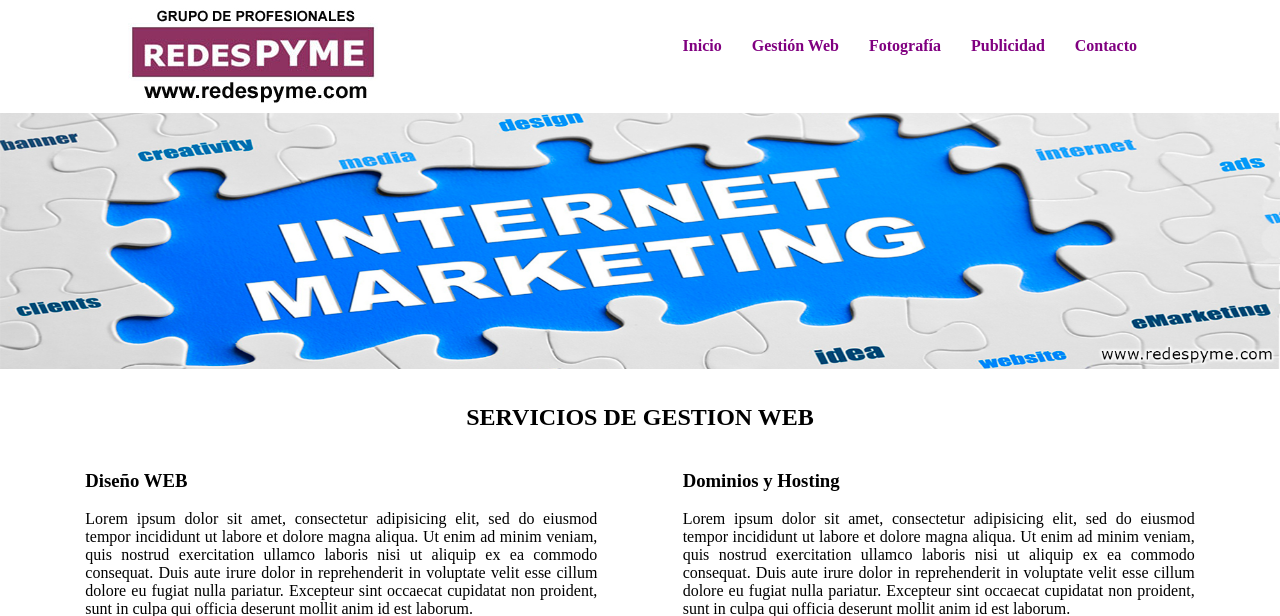
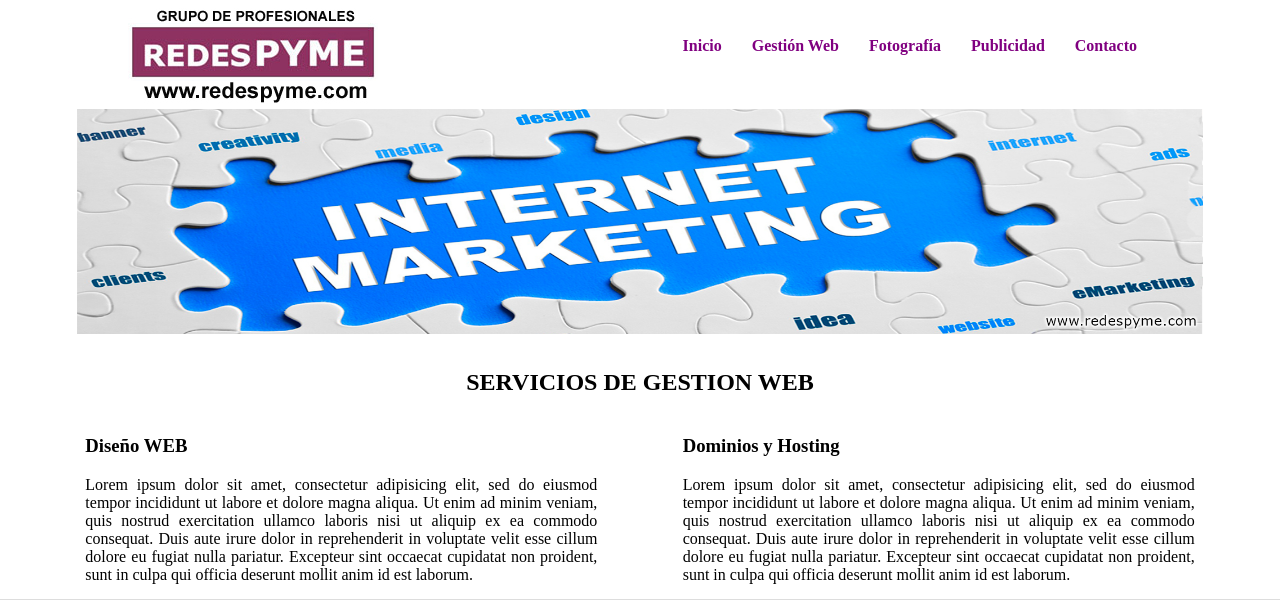
Before and after one commit to Mrorphen/mispruebas, a PHP site: page / in a window 1280 px wide. Shown: the top 616 px of the page. Run offline with PHP 8.4, Linux system fonts and the light colour scheme.

Commit message:
Add files via upload

```diff
--- a/assets/css/style.css
+++ b/assets/css/style.css
@@ -11,6 +11,8 @@ header{
 
 #logo{
 	float: left;
+	width: 250px;
+	height: 109px;
 }
 
 #menu{
@@ -57,7 +59,7 @@ h2{
 }
 
 #banner1{
-	width: 100%;
+	width: 88%;
 }
 
 #container-w{
```
